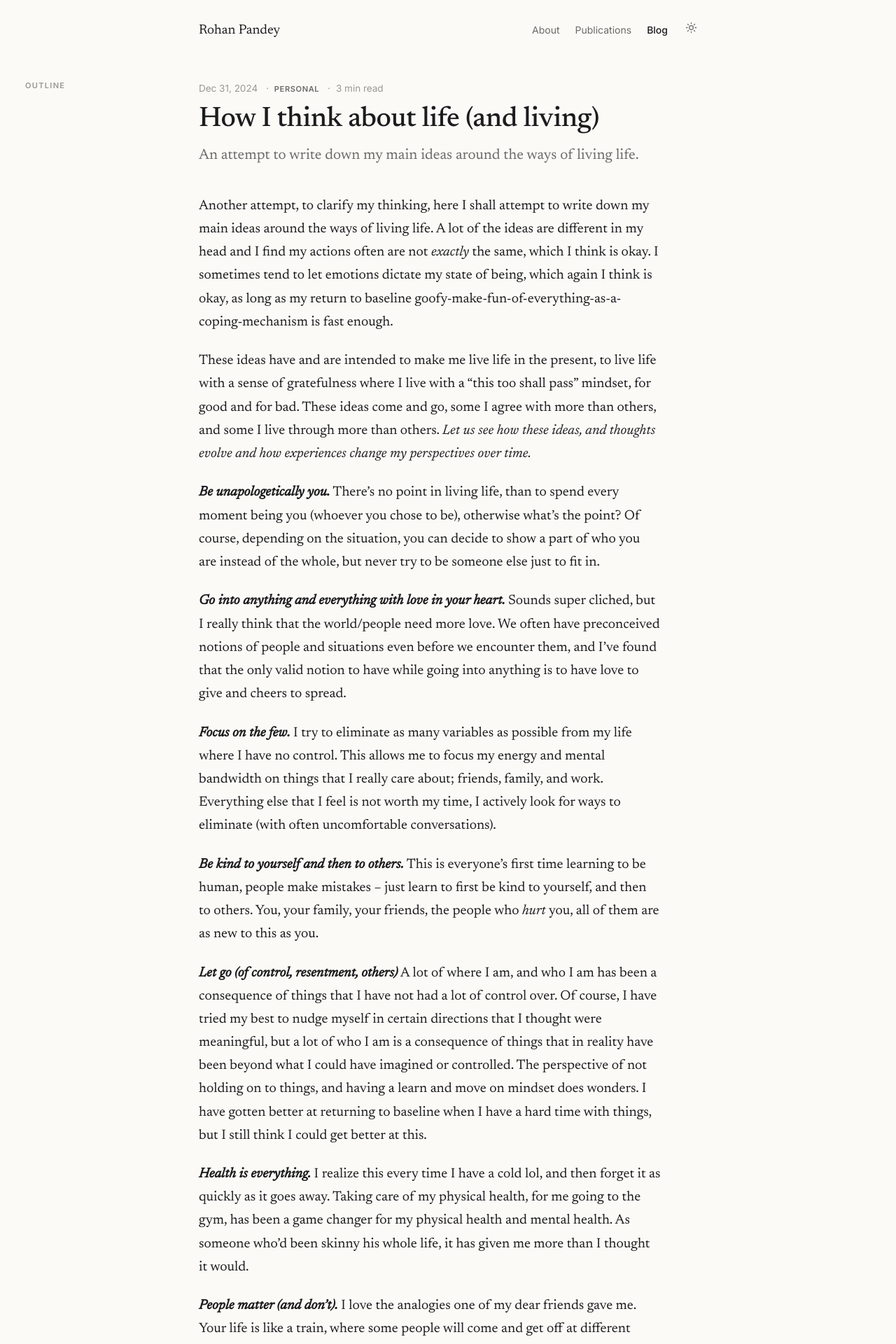
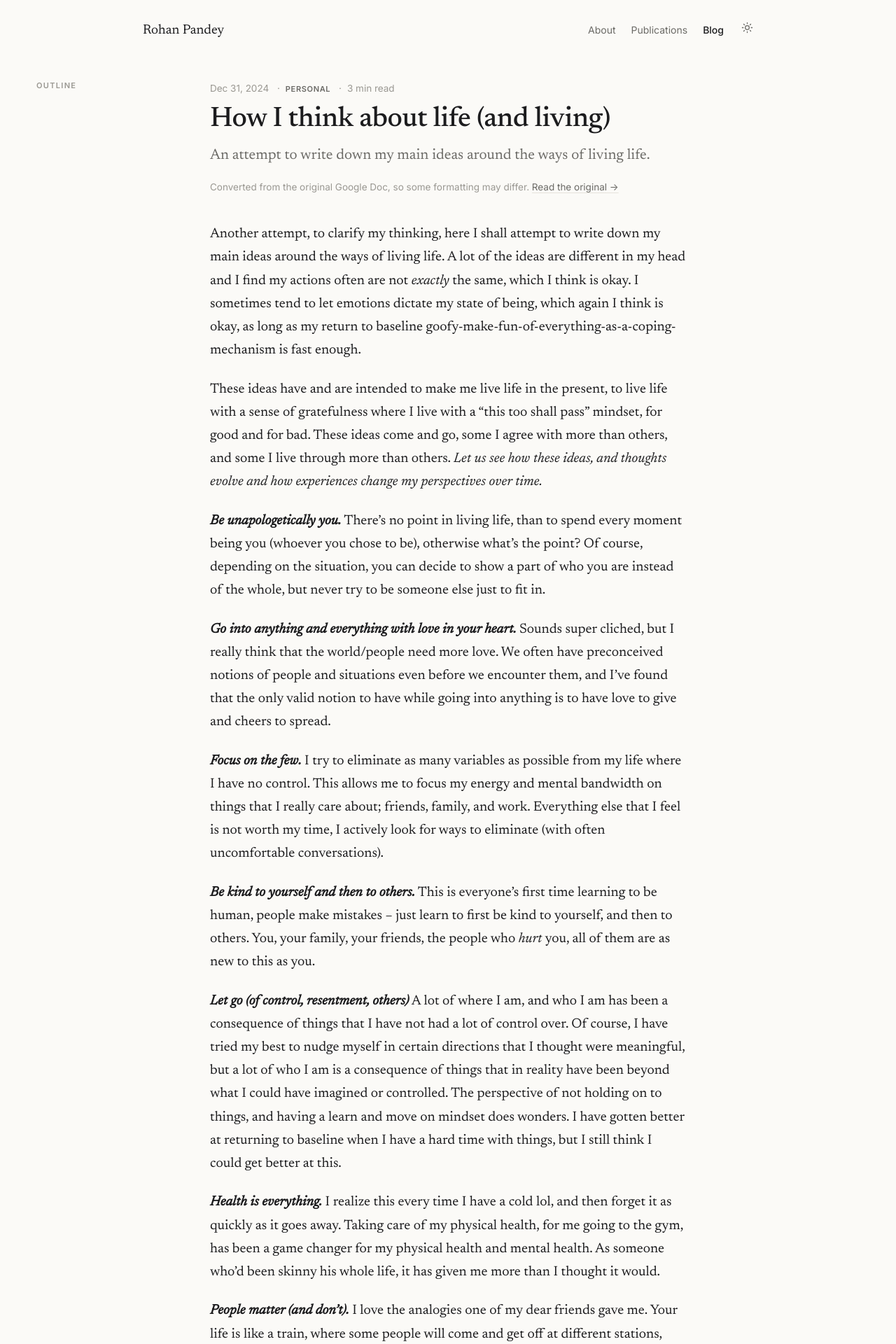
Before and after one commit to rohanpandey/rohanpandey.github.io, a Jekyll site: the page built from _posts/2024-12-31-how-i-think-about-life.md, in a window 1280 px wide. Shown: the top 1920 px of the page at 70% size. Built offline with Jekyll 4.4.1, drawn with Linux system fonts in a browser that asks for light colours; some of the changed text lies outside the part shown.

Commit message:
Wider layout, Google Doc links up front, AI-scraping opt-outs for the blog
- Widen page to 920px; keep posts at a 680px reading width, centered
- Note at the top of each post that it was converted from a Google Doc,
  with a link to the original; "Google Doc" link on the blog index
- Ask AI training/scraping crawlers to skip /blog/ in robots.txt, add
  noai and TDM-reservation signals (plus /.well-known/tdmrep.json), and a
  copyright notice on each post; homepage and llms.txt stay open

Co-Authored-By: Claude Opus 5.5 <noreply@anthropic.com>

```diff
--- a/_config.yml
+++ b/_config.yml
@@ -70,3 +70,6 @@ exclude:
   - WRITING.md
   - Gemfile
   - Gemfile.lock
+
+include:
+  - .well-known
--- a/_layouts/default.html
+++ b/_layouts/default.html
@@ -8,6 +8,12 @@
     try { var t = localStorage.getItem('theme'); if (t) document.documentElement.dataset.theme = t; } catch (e) {}
   </script>
   {% seo %}
+  {% if page.layout == "post" %}
+  <!-- Opt out of AI training / text-and-data mining for blog posts -->
+  <meta name="robots" content="noai, noimageai">
+  <meta name="tdm-reservation" content="1">
+  <meta name="tdm-policy" content="{{ site.url }}/.well-known/tdmrep.json">
+  {% endif %}
   {% feed_meta %}
   {% if page.url == "/" %}
   <script type="application/ld+json">
--- a/_layouts/post.html
+++ b/_layouts/post.html
@@ -12,6 +12,9 @@ layout: default
     </p>
     <h1 class="post-heading">{{ page.title }}</h1>
     {% if page.description %}<p class="post-dek">{{ page.description }}</p>{% endif %}
+    {% if page.original %}
+    <p class="post-source">Converted from the original Google Doc, so some formatting may differ. <a href="{{ page.original }}">Read the original &rarr;</a></p>
+    {% endif %}
   </header>
 
   <details class="toc-inline" hidden>
@@ -23,11 +26,7 @@ layout: default
     {{ content }}
   </div>
 
-  {% if page.original %}
-  <aside class="post-original">
-    Originally written in Google Docs. <a href="{{ page.original }}">Read the original &rarr;</a>
-  </aside>
-  {% endif %}
+  <p class="post-rights">&copy; {{ page.date | date: "%Y" }} Rohan Pandey. All rights reserved. This writing may not be copied, republished, or used to train AI models without permission.</p>
 
   <a class="to-top" href="#top">↑ Back to top</a>
 
--- a/blog/index.html
+++ b/blog/index.html
@@ -22,7 +22,7 @@ description: Writing by Rohan Pandey on research, PhD life, and more.
       <div>
         <a class="post-title" href="{{ post.url | relative_url }}">{{ post.title }}</a>
         {% if post.description %}<p class="post-excerpt">{{ post.description }}</p>{% endif %}
-        <p class="post-info">{% if post.tag %}<span class="tag">{{ post.tag }}</span><span class="dot">·</span>{% endif %}{% include reading_time.html content=post.content %}</p>
+        <p class="post-info">{% if post.tag %}<span class="tag">{{ post.tag }}</span><span class="dot">·</span>{% endif %}{% include reading_time.html content=post.content %}{% if post.original %}<span class="dot">·</span><a class="doc-link" href="{{ post.original }}">Google Doc</a>{% endif %}</p>
       </div>
     </li>
     {% endfor %}
--- a/stylesheet.css
+++ b/stylesheet.css
@@ -57,7 +57,7 @@ body {
 }
 
 .page {
-  max-width: 760px;
+  max-width: 920px;
   margin: 0 auto;
   padding: 28px 24px 48px;
 }
@@ -279,7 +279,7 @@ section.first { margin-top: 0; }
 .feed-link a { color: var(--faint); }
 
 /* ---------- Blog post ---------- */
-.post { max-width: 660px; }
+.post { max-width: 680px; margin: 0 auto; }
 .post-header { margin-bottom: 40px; }
 .post-meta { font-size: 13.5px; color: var(--faint); margin: 0 0 10px; }
 .post-meta .tag { margin: 0; font-size: 11px; }
@@ -399,14 +399,21 @@ section.first { margin-top: 0; }
 .post-meta a.tag { color: var(--muted); }
 .post-meta a.tag:hover { color: var(--accent-hover); }
 
-.post-original {
+.post-source {
+  margin: 18px 0 0;
+  font-size: 13.5px;
+  color: var(--faint);
+}
+.post-source a { color: var(--muted); text-decoration: underline; text-underline-offset: 3px; text-decoration-color: var(--rule); }
+.post-source a:hover { color: var(--accent-hover); }
+
+.post-rights {
   margin-top: 48px;
-  padding: 14px 18px;
-  border: 1px solid var(--rule);
-  border-radius: 8px;
-  font-size: 14px;
-  color: var(--muted);
+  font-size: 12.5px;
+  color: var(--faint);
 }
+.post-info .doc-link { color: var(--faint); }
+.post-info .doc-link:hover { color: var(--accent-hover); }
 
 .tag-filter { display: flex; flex-wrap: wrap; gap: 8px; margin: -4px 0 20px; }
 .tag-filter button {
```
Also changed, not shown: robots.txt (+7 -0 lines), .well-known/tdmrep.json (added).
